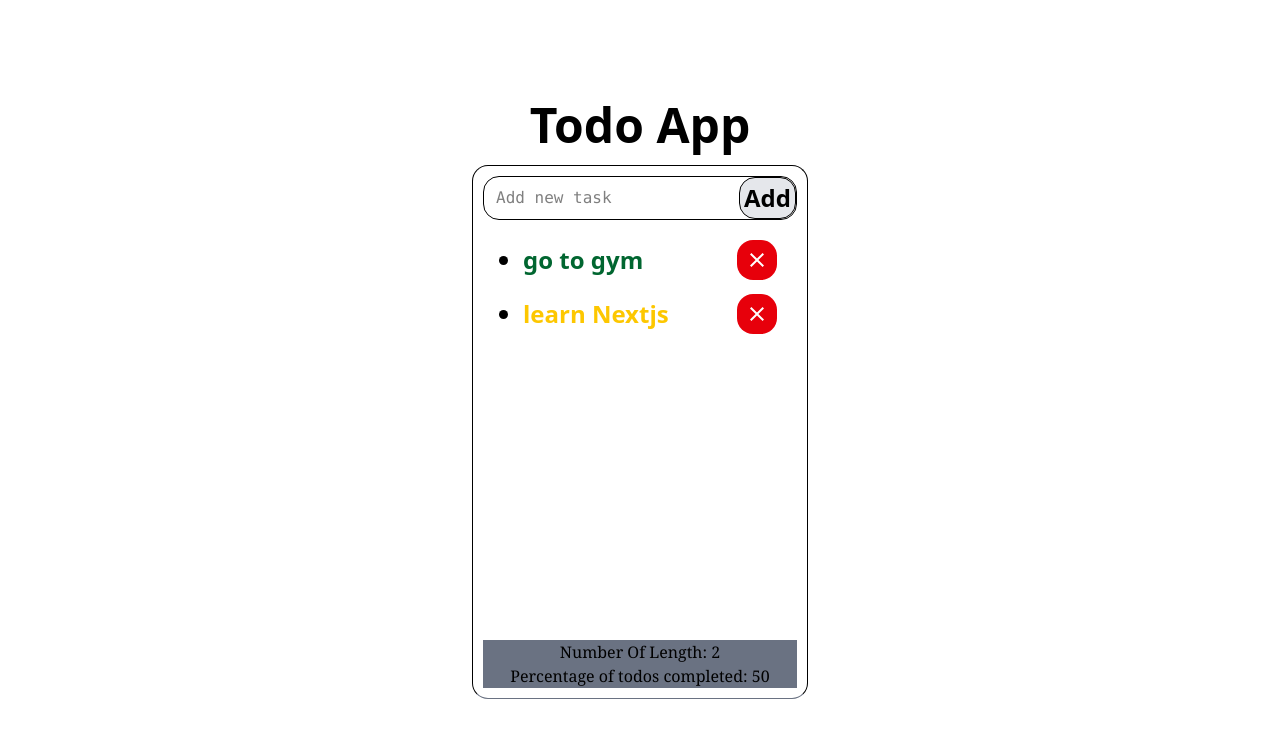
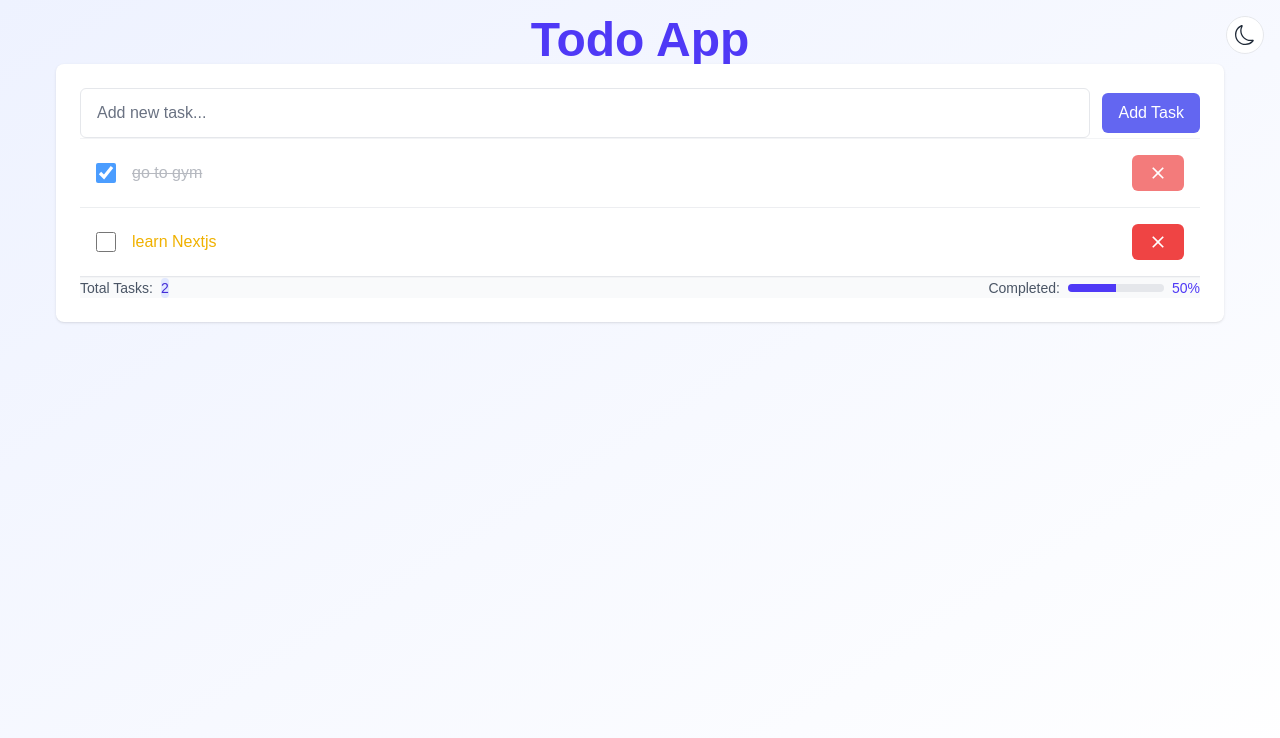
Before and after one commit to Amir-mohammad-ahmady-1234/Todo-List-codeLab, a React (Vite) app: page / in a window 1280 px wide. Shown: the top 738 px of the page. Built offline with nearby package versions, Linux system fonts and the light colour scheme.

Commit message:
added more better styles , dark/light mode, completed todos style, ...

```diff
--- a/src/App.tsx
+++ b/src/App.tsx
@@ -2,29 +2,28 @@ import { useEffect } from "react";
 import TodoFooter from "./components/TodoFooter";
 import TodoHeader from "./components/TodoHeader";
 import TodoMainSection from "./components/TodoMainSection";
+import ThemeToggle from "./components/ThemeToggle";
 
 function App() {
-  useEffect(function () {
-    alert(
-      "نکته : تودو های انجام شده با رنگ سبز و تودو هایی که انجام نشده با رنگ زرد نمایش داده میشن"
-    );
-  }, []);
   return (
-    <>
-      <div className="size-full h-[100vh] flex flex-col items-center justify-center">
-        <h1 className="font-bold text-5xl mb-4 font-sans">Todo App</h1>
+    <div className="min-h-screen bg-gradient-to-br from-indigo-50 to-white dark:from-gray-900 dark:to-gray-800 py-8 px-4 transition-colors duration-300">
+      <ThemeToggle />
+      <div className="container mx-auto max-w-2xl">
+        <h1 className="text-4xl md:text-5xl font-bold text-center mb-8 text-indigo-600 dark:text-indigo-400 animate-fade-in">
+          Todo App
+        </h1>
 
-        <div className="w-[21rem] h-2/3 rounded-2xl border border-b-gray-500 p-2.5 flex flex-col">
+        <div className="card bg-white/80 dark:bg-gray-800/80 backdrop-blur-sm animate-fade-in">
           <TodoHeader />
 
-          <div className="flex-1 overflow-auto">
+          <div className="flex-1 overflow-auto max-h-[60vh] custom-scrollbar">
             <TodoMainSection />
           </div>
 
           <TodoFooter />
         </div>
       </div>
-    </>
+    </div>
   );
 }
 
--- /dev/null
+++ b/src/components/ThemeToggle.tsx
@@ -0,0 +1,34 @@
+import { useEffect, useState } from "react";
+import { BsSun, BsMoon } from "react-icons/bs";
+
+const ThemeToggle = () => {
+  const [theme, setTheme] = useState(() => {
+    const savedTheme = localStorage.getItem("theme");
+    return savedTheme || "light";
+  });
+
+  useEffect(() => {
+    document.documentElement.setAttribute("data-theme", theme);
+    localStorage.setItem("theme", theme);
+  }, [theme]);
+
+  const toggleTheme = () => {
+    setTheme((prevTheme) => (prevTheme === "light" ? "dark" : "light"));
+  };
+
+  return (
+    <button
+      className="theme-toggle"
+      onClick={toggleTheme}
+      aria-label={`Switch to ${theme === "light" ? "dark" : "light"} mode`}
+    >
+      {theme === "light" ? (
+        <BsMoon className="text-xl" />
+      ) : (
+        <BsSun className="text-xl" />
+      )}
+    </button>
+  );
+};
+
+export default ThemeToggle;
--- a/src/components/TodoFooter.tsx
+++ b/src/components/TodoFooter.tsx
@@ -10,9 +10,28 @@ const TodoFooter = () => {
     todosLength === 0 ? 0 : Math.round((doneTodos / todosLength) * 100);
 
   return (
-    <footer className="bg-gray-500 sticy font-serif flex flex-col items-center justify-center">
-      <span>Number Of Length: {todosLength}</span>
-      <span>Percentage of todos completed: {percent}</span>
+    <footer className="p-4 border-t border-gray-100 dark:border-gray-700 bg-gray-50 dark:bg-gray-800">
+      <div className="flex flex-col md:flex-row justify-between items-center gap-2 text-sm text-gray-600 dark:text-gray-300">
+        <div className="flex items-center gap-2">
+          <span className="font-medium">Total Tasks:</span>
+          <span className="bg-indigo-100 dark:bg-indigo-900 text-indigo-700 dark:text-indigo-300 px-2 py-1 rounded-full">
+            {todosLength}
+          </span>
+        </div>
+
+        <div className="flex items-center gap-2">
+          <span className="font-medium">Completed:</span>
+          <div className="relative w-24 h-2 bg-gray-200 dark:bg-gray-700 rounded-full overflow-hidden">
+            <div
+              className="absolute top-0 left-0 h-full bg-indigo-600 dark:bg-indigo-500 transition-all duration-300"
+              style={{ width: `${percent}%` }}
+            />
+          </div>
+          <span className="text-indigo-600 dark:text-indigo-400 font-medium">
+            {percent}%
+          </span>
+        </div>
+      </div>
     </footer>
   );
 };
--- a/src/components/TodoHeader.tsx
+++ b/src/components/TodoHeader.tsx
@@ -15,20 +15,17 @@ const TodoHeader = () => {
   }
 
   return (
-    <header>
-      <form
-        className="flex justify-between items-center border-1 rounded-2xl"
-        onSubmit={handleSubmit}
-      >
+    <header className="p-4 border-b border-gray-100 dark:border-gray-700">
+      <form className="flex gap-3 items-center" onSubmit={handleSubmit}>
         <input
-          className="pl-3 outline-0 border-0 font-mono"
+          className="input flex-1 bg-white dark:bg-gray-700 text-gray-900 dark:text-gray-100 placeholder-gray-500 dark:placeholder-gray-400"
           type="text"
-          placeholder="Add new task"
+          placeholder="Add new task..."
           value={inputValue}
           onChange={(e) => setInputValue(e.target.value)}
         />
-        <button className="text-2xl font-bold border rounded-2xl p-1 bg-gray-200 cursor-pointer hover:bg-gray-300 transition-all duration-300">
-          Add
+        <button className="btn btn-primary" type="submit">
+          Add Task
         </button>
       </form>
     </header>
--- a/src/components/TodoMainSection.tsx
+++ b/src/components/TodoMainSection.tsx
@@ -5,23 +5,39 @@ const TodoMainSection = () => {
   const todos = useAppSelector((state) => state.todos);
 
   return (
-    <ul className="list-disc pl-10 mt-5 text-2xl font-bold space-y-3.5 flex-1">
+    <ul className="divide-y divide-gray-100 dark:divide-gray-700">
       {todos.map((todo) => (
-        <li className="w-full pr-5">
-          <div className="flex justify-between items-center">
+        <li
+          key={todo.id}
+          className={`todo-item animate-fade-in ${
+            todo.completed ? "completed" : ""
+          }`}
+        >
+          <input
+            type="checkbox"
+            className="checkbox"
+            checked={todo.completed}
+            readOnly
+          />
           <span
-              className={`${
-                todo.completed ? "text-green-800" : "text-yellow-400"
+            className={`todo-text flex-1 transition-all duration-300 ${
+              todo.completed
+                ? "text-green-600 dark:text-green-400 line-through opacity-70"
+                : "text-yellow-500 dark:text-yellow-400"
             }`}
           >
             {todo.text}
           </span>
-            <button className="bg-red-600 p-2 rounded-2xl">
-              <IoMdClose className="text-white text-2xl cursor-pointer" />
+          <button className="btn btn-danger p-2" aria-label="Delete todo">
+            <IoMdClose className="text-white text-xl" />
           </button>
-          </div>
         </li>
       ))}
+      {todos.length === 0 && (
+        <li className="text-center py-8 text-gray-500 dark:text-gray-400 animate-fade-in">
+          No tasks yet. Add one above!
+        </li>
+      )}
     </ul>
   );
 };
--- a/src/index.css
+++ b/src/index.css
@@ -1 +1,233 @@
 @import "tailwindcss";
+@import url("https://fonts.googleapis.com/css2?family=Poppins:wght@300;400;500;600;700&display=swap");
+
+:root {
+  /* Light mode variables */
+  --primary-color: #6366f1;
+  --primary-hover: #4f46e5;
+  --secondary-color: #f3f4f6;
+  --text-color: #1f2937;
+  --text-light: #6b7280;
+  --success-color: #10b981;
+  --danger-color: #ef4444;
+  --background-color: #ffffff;
+  --border-color: #e5e7eb;
+  --card-bg: #ffffff;
+  --shadow-sm: 0 1px 2px 0 rgb(0 0 0 / 0.05);
+  --shadow: 0 1px 3px 0 rgb(0 0 0 / 0.1), 0 1px 2px -1px rgb(0 0 0 / 0.1);
+  --shadow-lg: 0 10px 15px -3px rgb(0 0 0 / 0.1),
+    0 4px 6px -4px rgb(0 0 0 / 0.1);
+}
+
+[data-theme="dark"] {
+  --primary-color: #818cf8;
+  --primary-hover: #6366f1;
+  --secondary-color: #1f2937;
+  --text-color: #f3f4f6;
+  --text-light: #9ca3af;
+  --success-color: #34d399;
+  --danger-color: #f87171;
+  --background-color: #111827;
+  --border-color: #374151;
+  --card-bg: #1f2937;
+}
+
+* {
+  margin: 0;
+  padding: 0;
+  box-sizing: border-box;
+}
+
+body {
+  font-family: "Poppins", sans-serif;
+  background-color: var(--background-color);
+  color: var(--text-color);
+  line-height: 1.5;
+  min-height: 100vh;
+  transition: background-color 0.3s ease, color 0.3s ease;
+}
+
+.container {
+  max-width: 1200px;
+  margin: 0 auto;
+  padding: 1rem;
+}
+
+.btn {
+  display: inline-flex;
+  align-items: center;
+  justify-content: center;
+  padding: 0.5rem 1rem;
+  border-radius: 0.375rem;
+  font-weight: 500;
+  transition: all 0.2s ease;
+  cursor: pointer;
+  border: none;
+  outline: none;
+}
+
+.btn-primary {
+  background-color: var(--primary-color);
+  color: white;
+}
+
+.btn-primary:hover {
+  background-color: var(--primary-hover);
+  transform: translateY(-1px);
+}
+
+.btn-danger {
+  background-color: var(--danger-color);
+  color: white;
+}
+
+.btn-danger:hover {
+  background-color: #dc2626;
+  transform: translateY(-1px);
+}
+
+.input {
+  width: 100%;
+  padding: 0.75rem 1rem;
+  border: 1px solid var(--border-color);
+  border-radius: 0.375rem;
+  font-size: 1rem;
+  transition: all 0.2s ease;
+}
+
+.input:focus {
+  outline: none;
+  border-color: var(--primary-color);
+  box-shadow: 0 0 0 3px rgba(99, 102, 241, 0.1);
+}
+
+.card {
+  background-color: var(--card-bg);
+  border-radius: 0.5rem;
+  box-shadow: var(--shadow);
+  padding: 1.5rem;
+  transition: all 0.3s ease;
+}
+
+.card:hover {
+  box-shadow: var(--shadow-lg);
+  transform: translateY(-2px);
+}
+
+/* Animations */
+@keyframes fadeIn {
+  from {
+    opacity: 0;
+    transform: translateY(10px);
+  }
+  to {
+    opacity: 1;
+    transform: translateY(0);
+  }
+}
+
+@keyframes slideIn {
+  from {
+    transform: translateX(-100%);
+  }
+  to {
+    transform: translateX(0);
+  }
+}
+
+.animate-fade-in {
+  animation: fadeIn 0.3s ease-out;
+}
+
+.animate-slide-in {
+  animation: slideIn 0.3s ease-out;
+}
+
+/* Responsive Design */
+@media (max-width: 640px) {
+  .container {
+    padding: 0.5rem;
+  }
+
+  .card {
+    padding: 1rem;
+  }
+
+  .btn {
+    padding: 0.5rem 0.75rem;
+  }
+}
+
+/* Todo Item Styles */
+.todo-item {
+  display: flex;
+  align-items: center;
+  gap: 1rem;
+  padding: 1rem;
+  border-bottom: 1px solid var(--border-color);
+  transition: all 0.2s ease;
+}
+
+.todo-item:hover {
+  background-color: var(--secondary-color);
+}
+
+.todo-item.completed {
+  opacity: 0.7;
+}
+
+.todo-item.completed .todo-text {
+  text-decoration: line-through;
+  color: var(--text-light);
+}
+
+/* Checkbox Styles */
+.checkbox {
+  width: 1.25rem;
+  height: 1.25rem;
+  border: 2px solid var(--primary-color);
+  border-radius: 0.25rem;
+  cursor: pointer;
+  transition: all 0.2s ease;
+}
+
+.checkbox:checked {
+  background-color: var(--primary-color);
+  border-color: var(--primary-color);
+}
+
+/* Loading Spinner */
+.spinner {
+  width: 2rem;
+  height: 2rem;
+  border: 3px solid var(--secondary-color);
+  border-top-color: var(--primary-color);
+  border-radius: 50%;
+  animation: spin 1s linear infinite;
+}
+
+@keyframes spin {
+  to {
+    transform: rotate(360deg);
+  }
+}
+
+/* Theme Toggle Button */
+.theme-toggle {
+  position: fixed;
+  top: 1rem;
+  right: 1rem;
+  background: var(--card-bg);
+  border: 1px solid var(--border-color);
+  color: var(--text-color);
+  padding: 0.5rem;
+  border-radius: 50%;
+  cursor: pointer;
+  transition: all 0.3s ease;
+  z-index: 100;
+}
+
+.theme-toggle:hover {
+  transform: scale(1.1);
+  background: var(--secondary-color);
+}
```
Lines whose indentation alone changed are shown as unchanged.
